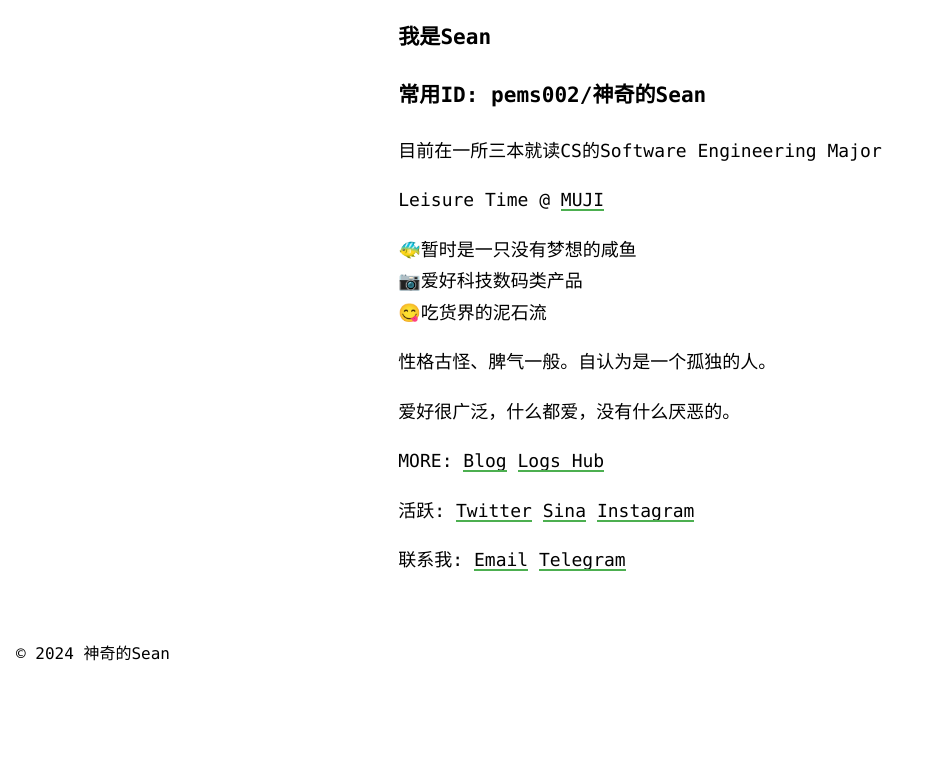
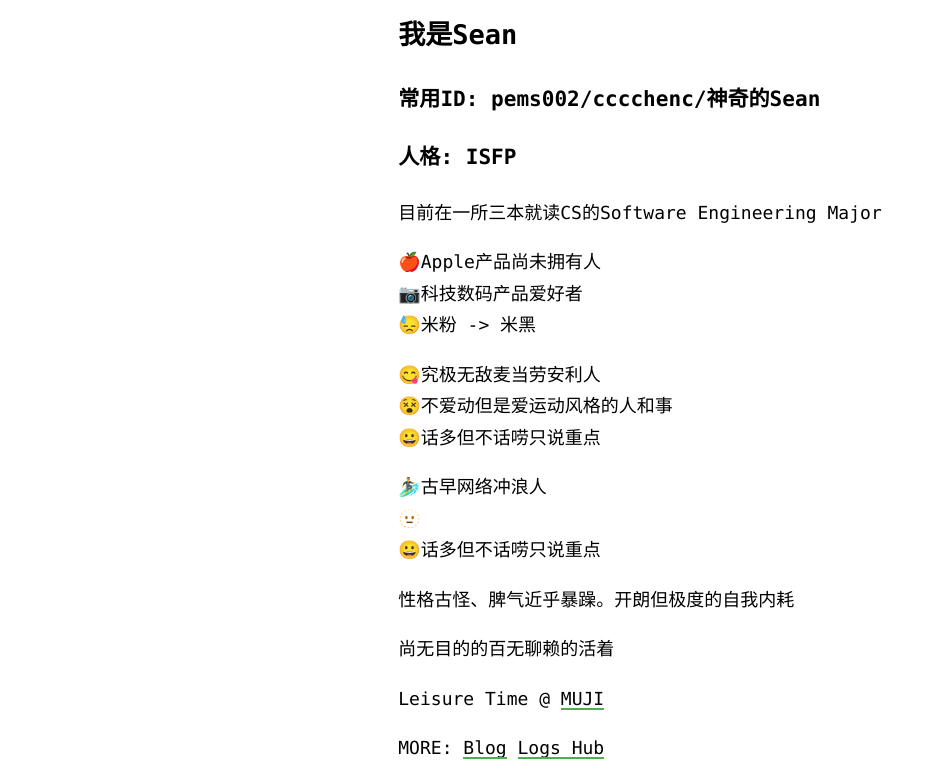
Before and after one commit to Pems002/home, a plain HTML site: page index.html in a window 1280 px wide. Shown: the part 124-903 px from the top of the page, without its empty margins (0-929 px from the left). Before the commit the page ends 800 px from the top, so only its background shows below. Drawn offline with Linux system fonts and the light colour scheme.

Commit message:
Update index.html

```diff
--- a/index.html
+++ b/index.html
@@ -21,18 +21,22 @@
         <link rel="apple-touch-icon" sizes="180x180" href="https://cdn.jsdelivr.net/gh/pems002/Main@master/favicon/apple-touch-icon.png">
         <link rel="apple-touch-icon-precomposyoued" href="https://cdn.jsdelivr.net/gh/pems002/Main@master/favicon/apple-touch-icon.png" />
   </head>
-  <body>
-    <main>
-        <div>
-            <h1>👋 Hi There!</h1>
-            <h3>我是Sean</h3>
-            <h3>常用ID: pems002/神奇的Sean</h3>
-            <p>目前在一所三本就读CS的Software Engineering Major</p>
-		<p>Leisure Time @ <a href="https://www.muji.com.cn" target="_blank" rel="noopener">MUJI</a></p>
-            <p>🐠暂时是一只没有梦想的咸鱼<br>📷爱好科技数码类产品<br>😋吃货界的泥石流</p>
-            <p>性格古怪、脾气一般。自认为是一个孤独的人。</p>
-            <p>爱好很广泛，什么都爱，没有什么厌恶的。</p>
+	<body>
+	  <main>
+	    <div>
+		<h1>👋 Hi There!</h1>
+		<p></p>
+		<h2>我是Sean</h3>
+		<h3>常用ID: pems002/cccchenc/神奇的Sean</h3>
+		<h3>人格: ISFP</h3>
+		<p>目前在一所三本就读CS的Software Engineering Major</p>
+		<p>🍎Apple产品尚未拥有人<br>📷科技数码产品爱好者<br>😓米粉 -> 米黑</p>
+		<p>😋究极无敌麦当劳安利人<br>😵不爱动但是爱运动风格的人和事<br>😀话多但不话唠只说重点</p>
+		<p>🏄‍♂️古早网络冲浪人<br>🫥<br>😀话多但不话唠只说重点</p>
+            <p>性格古怪、脾气近乎暴躁。开朗但极度的自我内耗</p>
+            <p>尚无目的的百无聊赖的活着</p>
             <p></p>
+            <p>Leisure Time @ <a href="https://www.muji.com.cn" target="_blank" rel="noopener">MUJI</a></p>
             <p>MORE: <a href="https://blog.imsean.cn" target="_blank" rel="noopener">Blog</a> <a href="https://logs.imsean.cn" target="_blank" rel="noopener">Logs Hub</a> </p>
             <p>活跃: <a href="https://x.com/pems002" target="_blank" rel="noopener">Twitter</a> <a href="https://weibo.com/u/3225834177" target="_blank" rel="noopener">Sina</a> <a href="https://www.instagram.com/pems002" target="_blank" rel="noopener">Instagram</a></p>
             <p>联系我: <a href="mailto:hi@mail.imsean.cn" target="_blank" rel="noopener">Email</a> <a href="https://t.me/pems002" target="_blank" rel="noopener">Telegram</a></p>
```
